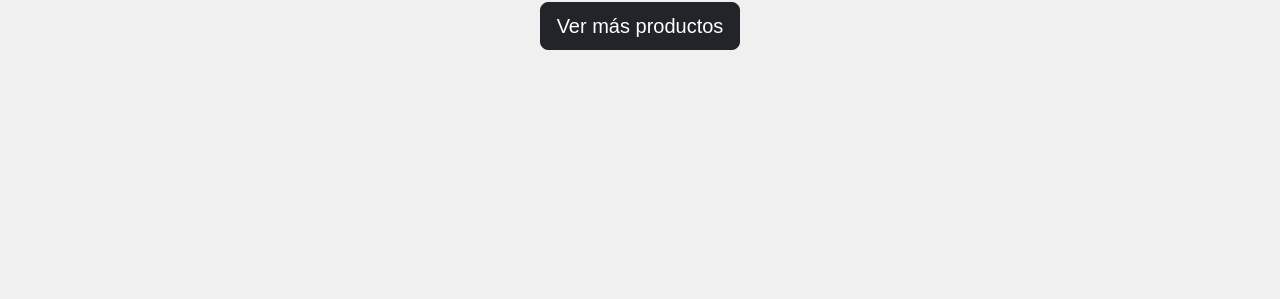
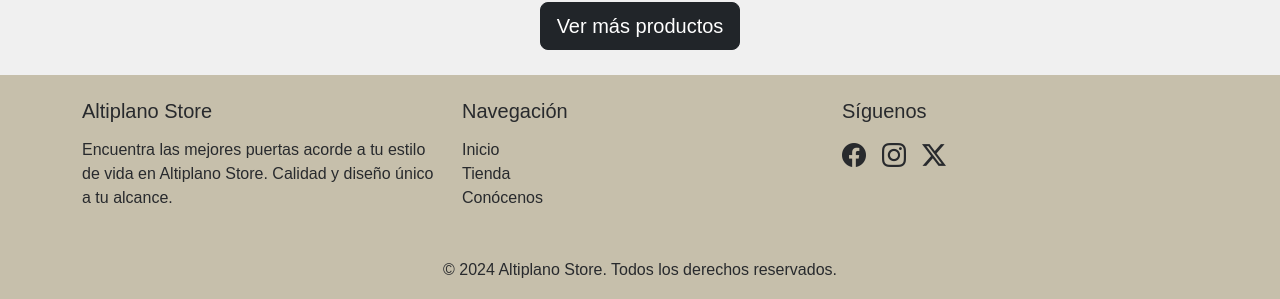
Before and after one commit to Elmersont/Altiplano-Store, a React (Vite) app in the folder frontend/: page / in a window 1280 px wide. Shown: the part 872-1171 px from the top of the page. Before the commit the page ends 947 px from the top, so only its background shows below. Built offline with nearby package versions, Linux system fonts and the light colour scheme.

Commit message:
agregado footer

```diff
--- a/frontend/src/App.jsx
+++ b/frontend/src/App.jsx
@@ -11,6 +11,7 @@ import MisFavoritos from './components/Usuarios/MisFavoritos.jsx';
 import Store from './pages/Store';
 import ProductDetail from './pages/ProductDetail';
 import NavbarAltiplano from './components/Navbar.jsx';
+import FooterAltiplano from './components/Footer.jsx';
 import Conocenos from './pages/Conocenos';
 import Carrito from './components/CarritoCompras/Carrito';
 import { AuthProvider } from './context/AutentificacionContext.jsx';
@@ -55,6 +56,7 @@ function App() {
           } />
           <Route path="*" element={<h1>Vista no existente</h1>} />
         </Routes>
+        <FooterAltiplano />
       </BrowserRouter>
     </AuthProvider>
   );
```
